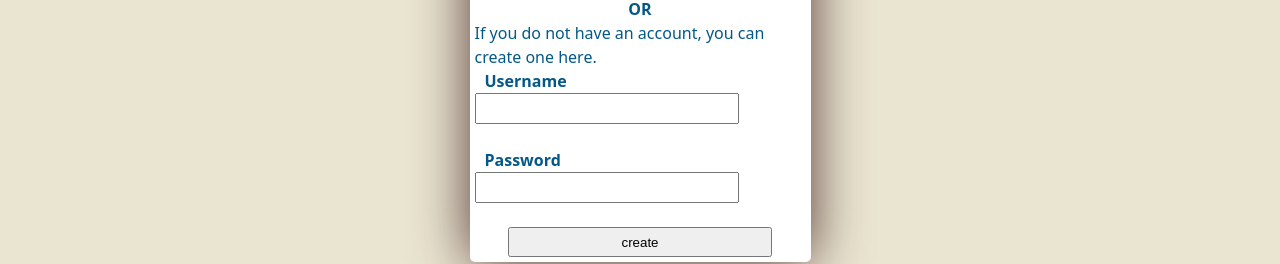
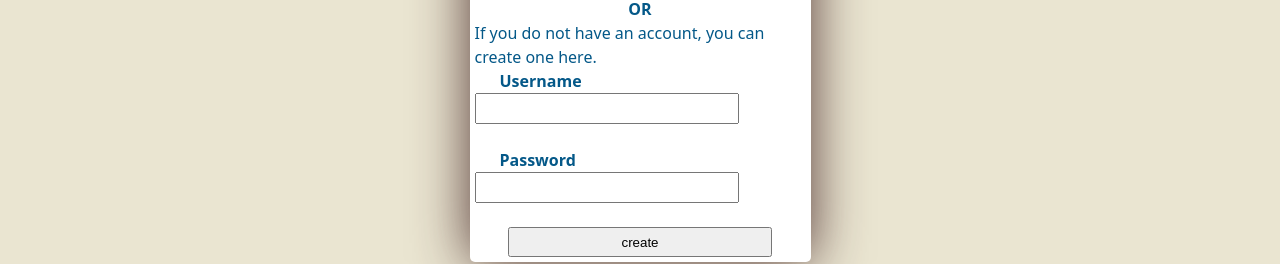
Before and after one commit to amcpc4k-maker/Logic-Gate-Simulator, a React (Vite) app: page /login in a window 1280 px wide. Shown: the part 244-508 px from the top of the page. Built offline with nearby package versions, Linux system fonts and the light colour scheme.

Commit message:
Adjust label margin and input alignment styles

```diff
--- a/frontend/src/stylesheets/app.css
+++ b/frontend/src/stylesheets/app.css
@@ -455,7 +455,7 @@ body {
 
 label {
   font-weight: bold;
-  margin-left: 10px;
+  margin-left: 25px;
 }
 
 
@@ -465,7 +465,7 @@ input {
   display: block;
   maring-left: auto;
   margin-right: auto;
-  align-items: center;
+  justify-content: center;
 }
 
 .or-txt {
```
